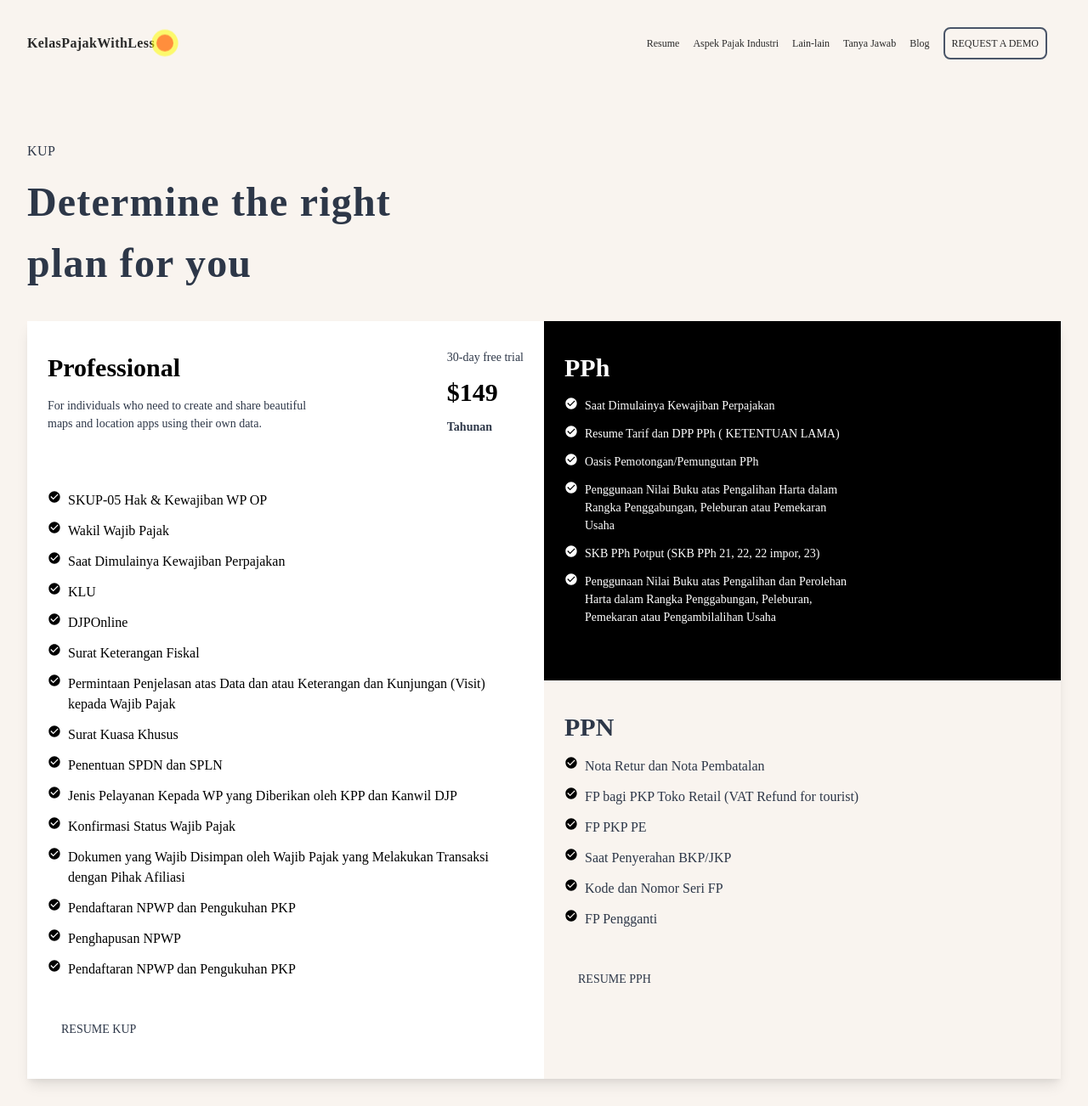
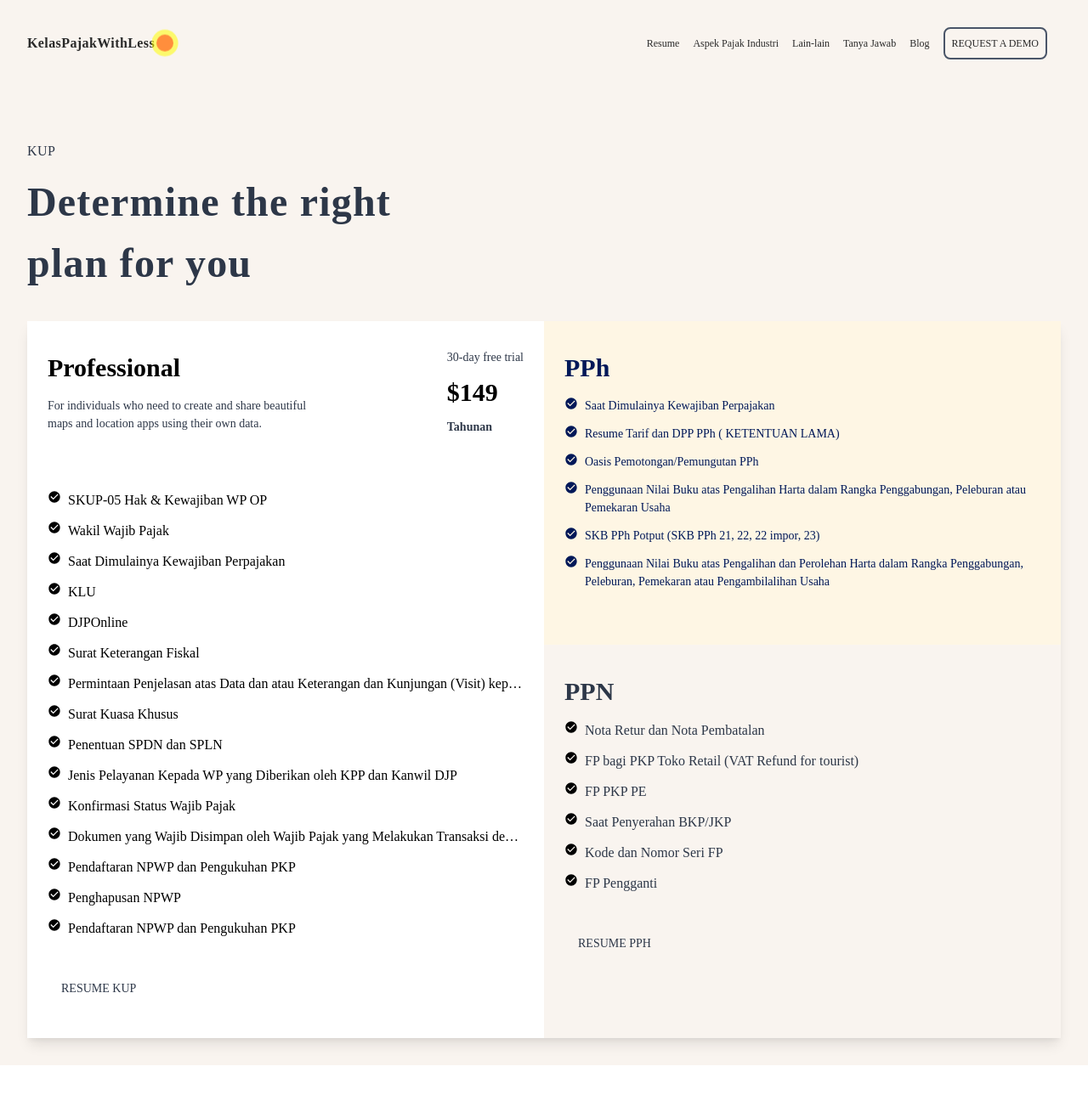
Before and after one commit to kelaspajak/rhinotail, a Jekyll site: the page built from index.html, in a window 1280 px wide. Shown: the whole page at 85% size. Built offline with Jekyll 4.4.1, drawn with Linux system fonts in a browser that asks for light colours; after the commit the page ends 1254 px from its top, so only the background shows below that.

Commit message:
Update default.html

```diff
--- a/_layouts/default.html
+++ b/_layouts/default.html
@@ -4,8 +4,8 @@
     <meta charset="utf-8">
     <meta name="viewport" content="width=device-width, initial-scale=1, shrink-to-fit=no">
     <link rel="canonical" href="{{ page.url | prepend: site.url }}">
-    <link rel="stylesheet" href="/assets/css/article.css">
-    <link rel="stylesheet" href="/assets/css/tailwind.min.css">
+    <link rel="stylesheet" href="{{ site.baseurl }}/assets/css/article.css">
+    <link rel="stylesheet" href="{{ site.baseurl }}/assets/css/tailwind.min.css">
 
     <link rel="shortcut icon" href="/favicon.ico" type="image/x-icon">
     <link rel="icon" href="/favicon.ico" type="image/x-icon">
@@ -68,7 +68,7 @@
                     />
                     </svg>
                   </div>
-                    <div>{{ item.Document }}</div>
+                    <div class="truncate">{{ item.Document }}</div>
                 </li>
                 {% endfor %}
               </ul>
@@ -76,10 +76,10 @@
             </div>
           </div>
 
-          <div class="flex-auto w-full md:w-1/2 mb-6 md:mb-0 bg-grey-darkest shadow-lg md:shadow-none">
+          <div class="flex-auto w-full md:w-1/2 mb-6 md:mb-0 shadow-lg md:shadow-none">
 
-            <div class="flex flex-wrap justify-between lg:flex-no-wrap px-4 sm:px-6 py-8 text-white text-sm bg-black">
-              <div class="mb-6 lg:w-3/5 lg:mb-0">
+            <div class="flex flex-wrap justify-between lg:flex-no-wrap px-4 sm:px-6 py-8 text-whiter text-sm bg-darkest">
+              <div class="mb-6 lg:mb-0">
                 <h3 class="mb-3 text-3xl font-semibold">PPh</h3>
                 <ul class="list-reset mb-8 leading-normal">
                   {% capture pph %}pph{% endcapture %}
@@ -87,7 +87,7 @@
                   {% for item in dataidCategory limit:6 %}
                   <li class="flex items-stretch mb-3">
                     <div style="">
-                      <svg xmlns="http://www.w3.org/2000/svg" class="w-4 mr-2 text-white fill-current" viewBox="0 0 24 24">
+                      <svg xmlns="http://www.w3.org/2000/svg" class="w-4 mr-2 text-whiter fill-current" viewBox="0 0 24 24">
                       <path d="M12 2C6.48 2 2 6.48 2 12s4.48 10 10 10 10-4.48 10-10S17.52 2 12 2zm-2 15l-5-5 1.41-1.41L10 14.17l7.59-7.59L19 8l-9 9z"
                       />
                       </svg>
```
